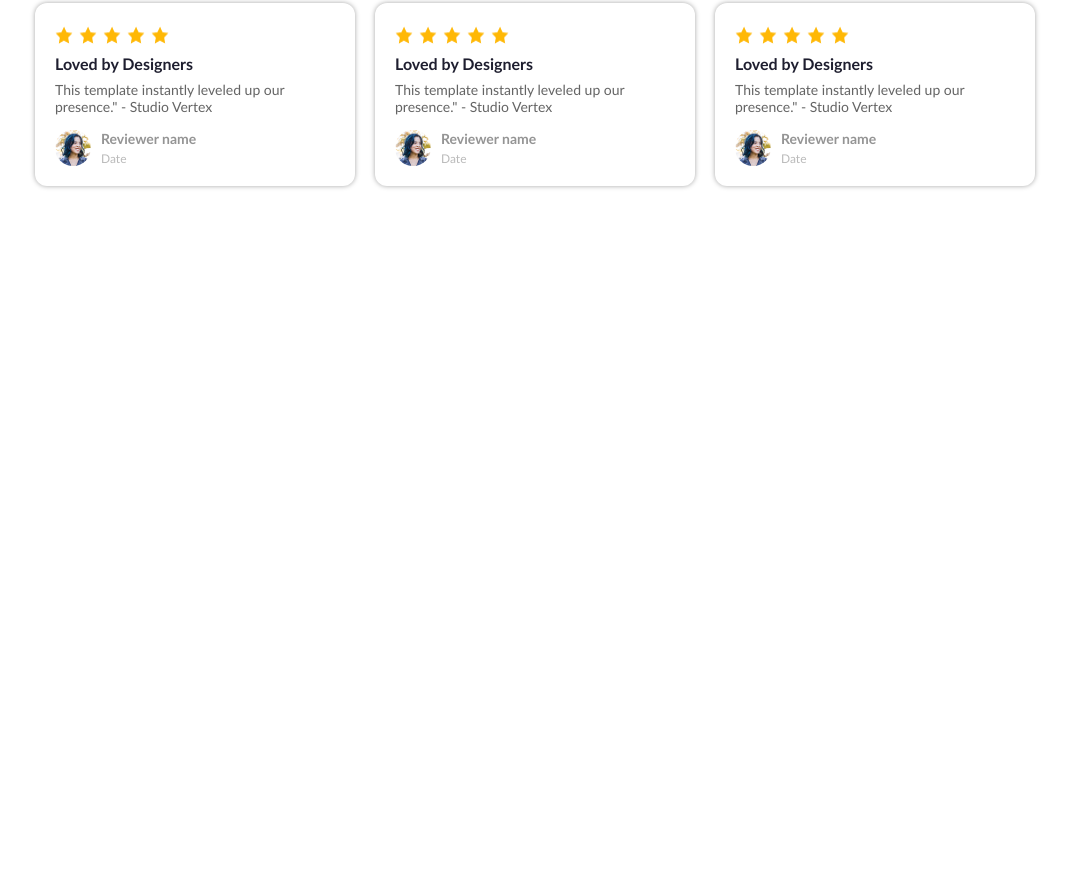
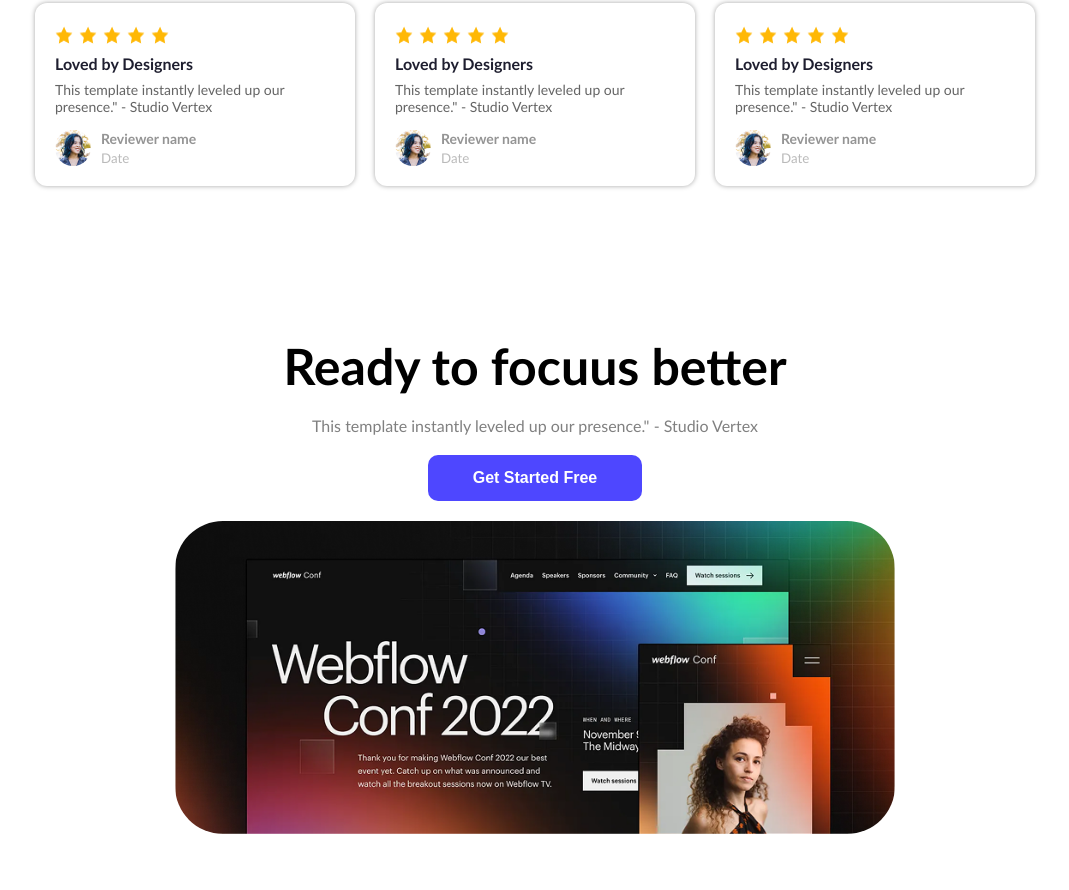
Before and after one commit to Yeasin920/Assignment-1, a plain HTML site: page index.html in a window 1280 px wide. Shown: the part 1671-2561 px from the top of the page, without its empty margins (105-1174 px from the left). Before the commit the page ends 1957 px from the top, so only its background shows below. Drawn offline with Linux system fonts and the light colour scheme.

Commit message:
added a banner for updating project

```diff
--- a/index.html
+++ b/index.html
@@ -124,6 +124,21 @@
             </div>
         </div>
 
+
+
+        <div class="focus">
+            <div class="focus-container">
+                <div class="focus-heading">
+                    <h1>Ready to focuus better</h1>
+                    <p>This template instantly leveled up our presence." - Studio Vertex</p>
+                    <button  class="fs-btn">Get Started Free</button>
+                </div>
+                <div class="fs-img">
+                    <img src="Assets/wc-big.png" alt="coming soon">
+                </div>
+            </div>
+        </div>
+
     </main>
 
 </body>
--- a/style.css
+++ b/style.css
@@ -218,5 +218,54 @@
 }
 .user-info small{
     color: rgba(128, 128, 128, 0.546);
-    font-size: 12px;
 }
+
+
+.focus-container{
+    background-color: #FFFFFF;
+    width: 80%;
+    display: flex;
+    justify-content: center;
+    align-items: center;
+    margin: 100px auto;padding: 50px;
+    flex-direction: column;
+    border-radius: 14px;
+}
+
+.focus-heading h1{
+    color: #000;
+    font-size: 50px;
+    font-weight: bold;
+text-align: center;
+margin-bottom: 20px;
+}
+.focus-heading p{
+    color: gray;
+    font-size: 16px;
+    text-align: center;
+    margin-bottom: 20px;
+}
+.fs-btn{
+    color: #FFFFFF;
+    background-color: #4E47FF;
+    font-size: 16px;
+    font-weight: bold;
+    padding: 14px 45px;
+    border-radius: 10px;
+    border: none;
+    display: flex;
+    margin: 0 auto 20px auto;
+    transition: backgrund 0.3s ease;
+}
+.fs-btn:hover{
+    background-color: #110cb1;
+}
+
+
+.fs-img{
+    max-width: 78%;
+}
+.fs-img img{
+    width:100%;
+    border-radius: 48px;
+}
```
